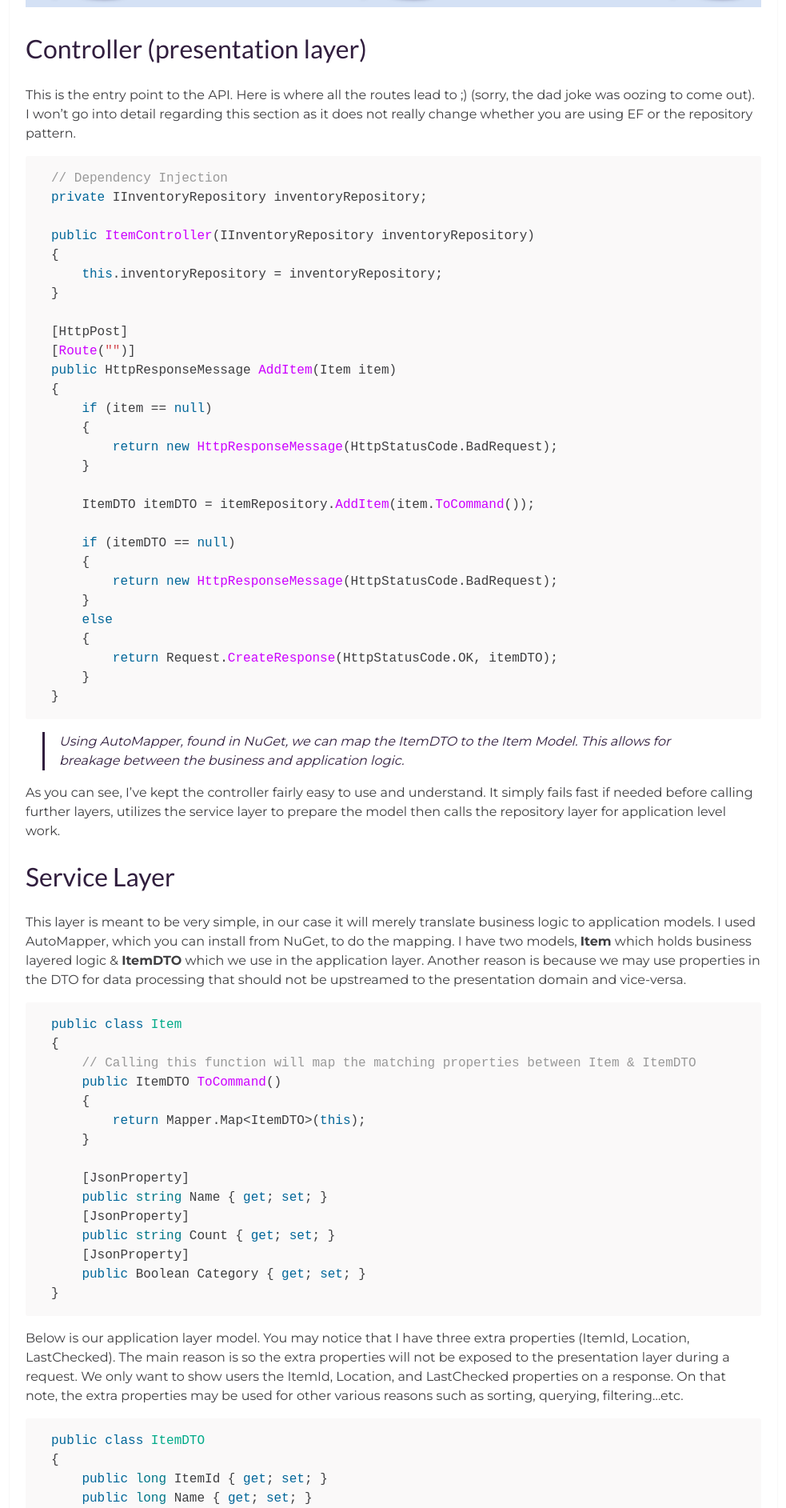
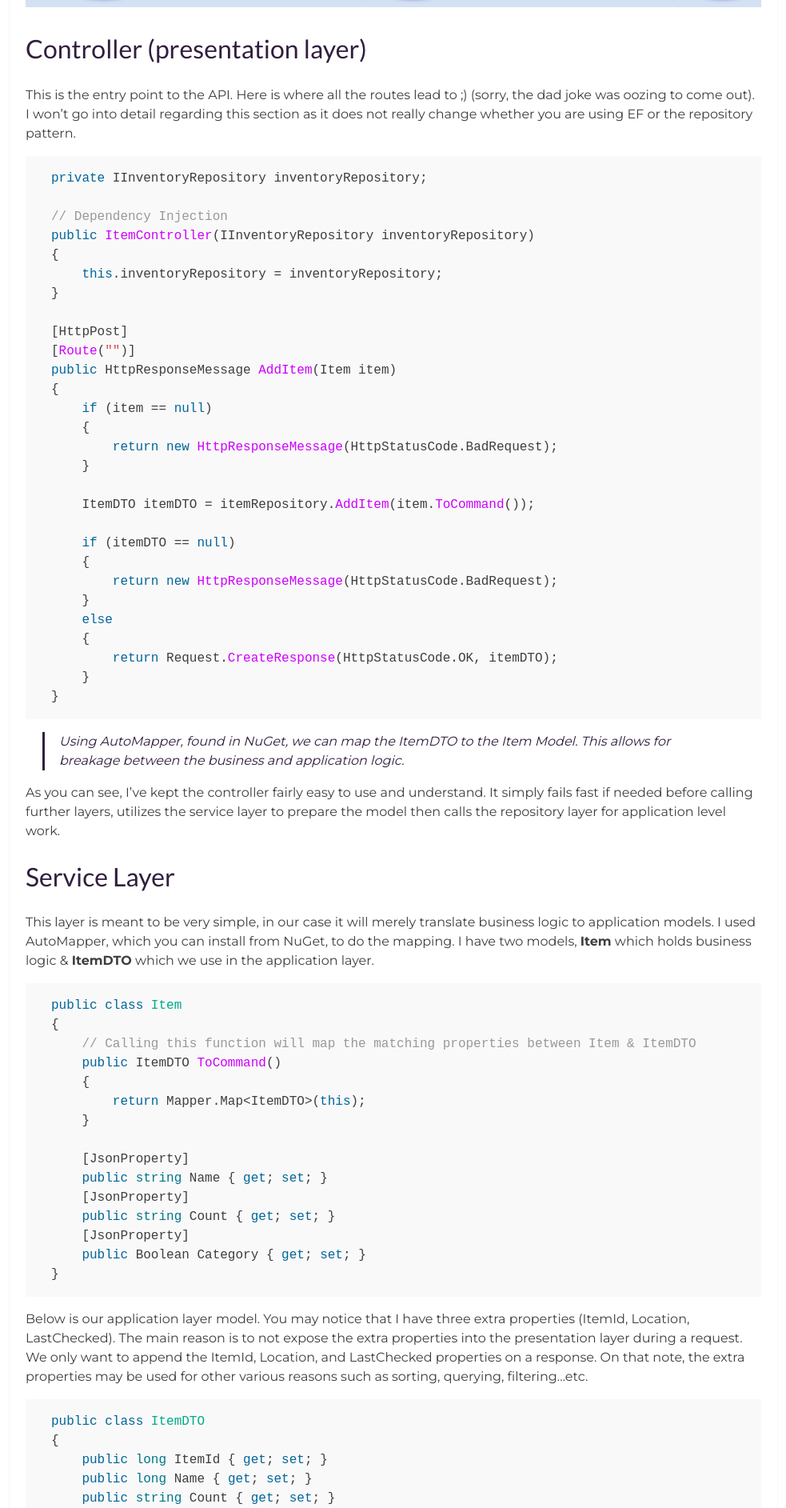
Before and after one commit to alyashaz/alyashaz.github.io, a Jekyll site: the page built from _posts/2020-05-02-Repository-Pattern.markdown, in a window 1280 px wide. Shown: the part 1687-3572 px from the top of the page at 80% size, without its empty margins (148-1131 px from the left). Built offline with Jekyll 4.4.1, drawn with Linux system fonts in a browser that asks for light colours; some of the changed text lies outside the part shown.

Commit message:
Fix minor errors in repository post

```diff
--- a/_posts/2020-05-02-Repository-Pattern.markdown
+++ b/_posts/2020-05-02-Repository-Pattern.markdown
@@ -19,9 +19,9 @@
 This is the entry point to the API. Here is where all the routes lead to ;) (sorry, the dad joke was oozing to come out). I won't go into detail regarding this section as it does not really change whether you are using EF or the repository pattern.
 
 {% highlight csharp %}
-// Dependency Injection
 private IInventoryRepository inventoryRepository;
 
+// Dependency Injection
 public ItemController(IInventoryRepository inventoryRepository)
 {
     this.inventoryRepository = inventoryRepository;
@@ -55,8 +55,7 @@
 
 # Service Layer
 
-This layer is meant to be very simple, in our case it will merely translate business logic to application models. I used AutoMapper, which you can install from NuGet, to do the mapping. I have two models, **Item** which holds business layered logic & **ItemDTO** which we use in the application layer.
-Another reason is because we may use properties in the DTO for data processing that should not be upstreamed to the presentation domain and vice-versa.
+This layer is meant to be very simple, in our case it will merely translate business logic to application models. I used AutoMapper, which you can install from NuGet, to do the mapping. I have two models, **Item** which holds business logic & **ItemDTO** which we use in the application layer.
 
 {% highlight csharp %}
 public class Item
@@ -76,7 +75,7 @@
 }
 {% endhighlight %}
 
-Below is our application layer model. You may notice that I have three extra properties (ItemId, Location, LastChecked). The main reason is so the extra properties will not be exposed to the presentation layer during a request. We only want to show users the ItemId, Location, and LastChecked properties on a response. On that note, the extra properties may be used for other various reasons such as sorting, querying, filtering...etc.
+Below is our application layer model. You may notice that I have three extra properties (ItemId, Location, LastChecked). The main reason is to not expose the extra properties into the presentation layer during a request. We only want to append the ItemId, Location, and LastChecked properties on a response. On that note, the extra properties may be used for other various reasons such as sorting, querying, filtering...etc.
 
 {% highlight csharp %}
 public class ItemDTO
@@ -99,9 +98,9 @@
 {% highlight csharp %}
 public class InventoryRepository : IInventoryRepository
 {
-    // Dependency Injection
     private IItemDataProvider itemDataProvider;
 
+    // Dependency Injection
     public InventoryRepository(IItemDataProvider itemDataProvider)
     {
         this.itemDataProvider = itemDataProvider;
@@ -131,11 +130,11 @@
 }
 {% endhighlight %}
 
-In the case above, I am only returning a number, but for a **GET REST** request you may grab the data returned from SQL and build ItemDTO and return that instead.
+In the case above, I am only returning a number, but for a **GET HTTP request** you may grab the data returned from SQL and build ItemDTO and return that instead.
 
 # Dependency Injection (DI)
 
-You may have caught on already, in the ItemController & InventoryRepository, I injected the IInventoryRepository & IInventoryDataProvider through the constructors. Using the **Unity Framework**, I've setup my UnityConfig.cs to map IInventoryRepository to InventoryRepository & IInventoryDataProvider to InventoryDataProvider. Using DI, we can eliminate the use of the keyword **new** everytime we need to access the repository or data provider, which conforms with the SOLID principles as well. Below is the snippet from the UnitConfig class located in the App_Start folder.
+You may have caught on already, in the ItemController & InventoryRepository, I injected the IInventoryRepository & IInventoryDataProvider through the constructors. Using the **Unity Framework**, I've setup my UnityConfig.cs to map IInventoryRepository to InventoryRepository & IInventoryDataProvider to InventoryDataProvider. Using DI, we can eliminate the use of the keyword **new** every time we need to access the repository or data provider, which conforms with the SOLID principles as well. Below is the snippet from UnitConfig.cs located in the App_Start folder.
 
 {% highlight csharp %}
 public static void RegisterTypes(IUnityContainer container)
```
